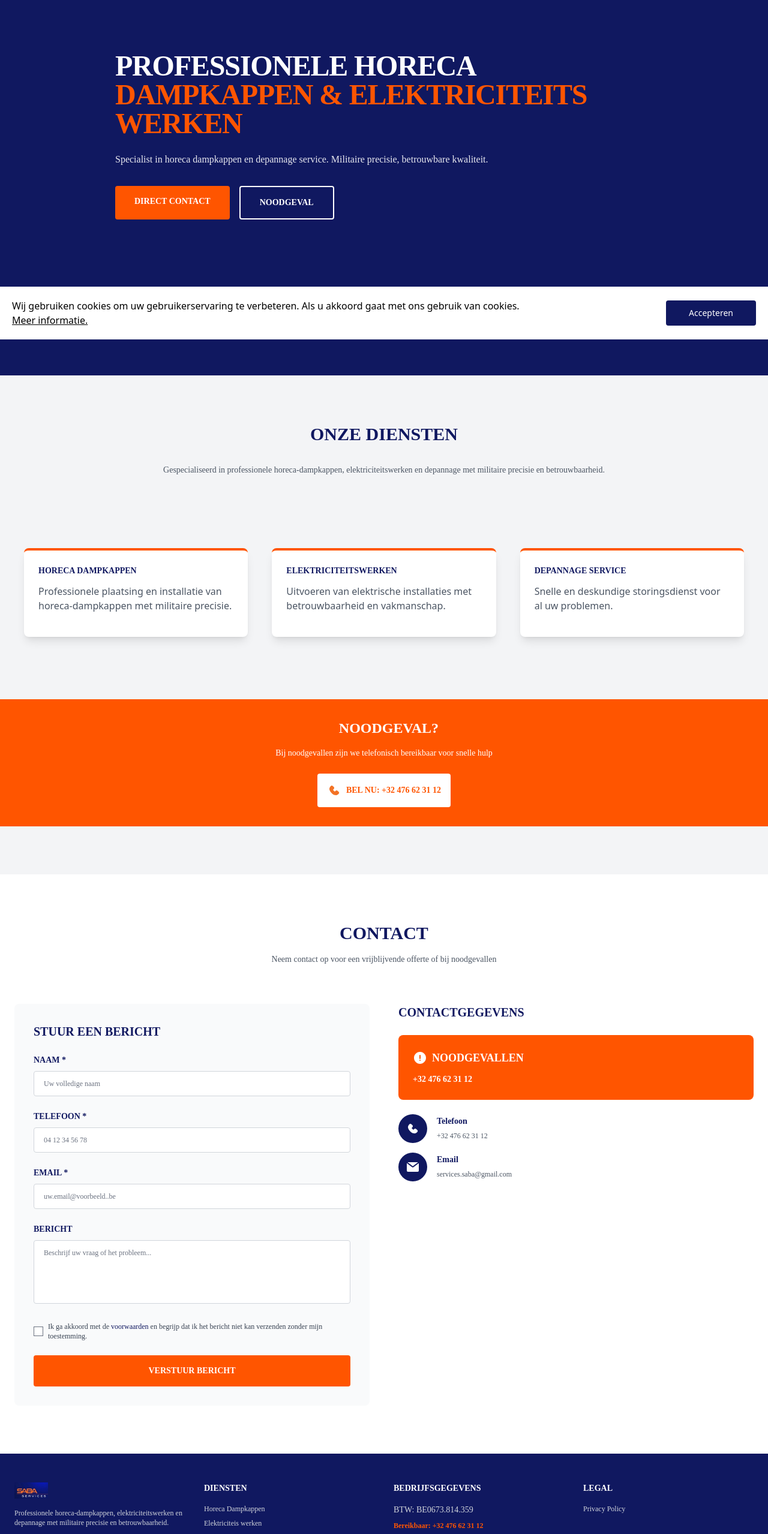
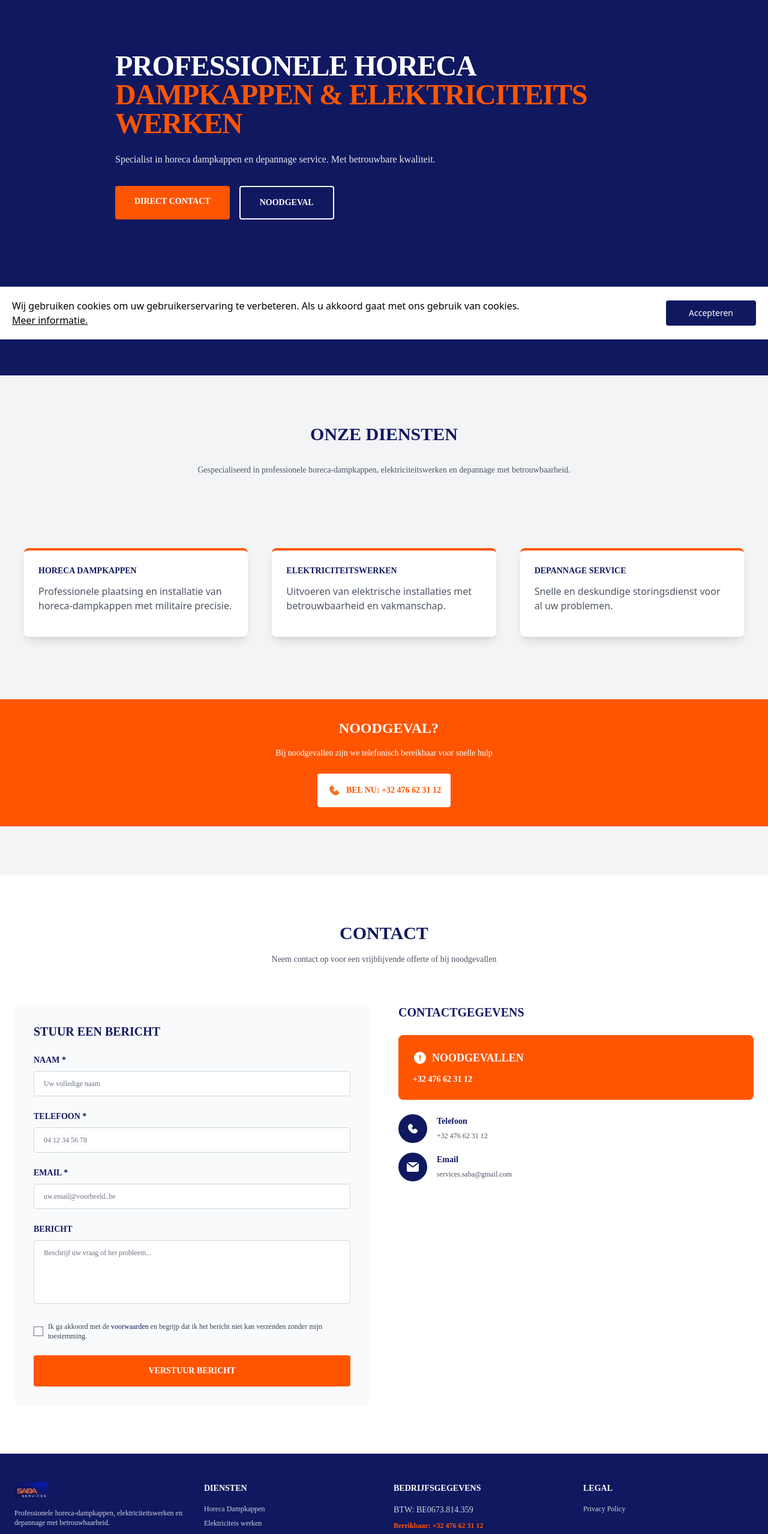
Before and after one commit to MilanMareels/SabaServices, a React (Vite) app: page / in a window 1280 px wide. Shown: the part 234-2792 px from the top of the page at 60% size. Built offline with nearby package versions, Linux system fonts and the light colour scheme; no server answers.

Commit message:
fix mili

```diff
--- a/src/components/Footer.tsx
+++ b/src/components/Footer.tsx
@@ -9,7 +9,7 @@ export default function FooterSection() {
               <img src="/logo.JPG" alt="Logo - SabaServices" className="w-14" />
               <h3 className="font-bold tracking-wider nulschock text-sm">{companyName}</h3>
             </div>
-            <p className="text-gray-300 mb-4 nulschock text-xs">Professionele horeca-dampkappen, elektriciteitswerken en depannage met militaire precisie en betrouwbaarheid.</p>
+            <p className="text-gray-300 mb-4 nulschock text-xs">Professionele horeca-dampkappen, elektriciteitswerken en depannage met betrouwbaarheid.</p>
           </div>
 
           <div>
--- a/src/components/Header.tsx
+++ b/src/components/Header.tsx
@@ -10,9 +10,7 @@ export default function Header() {
               <span className="text-[#FF5500]">DAMPKAPPEN & ELEKTRICITEITS WERKEN</span>
             </h1>
 
-            <p className="mb-8 opacity-90 leading-relaxed nulschock text-xs sm:text-sm md:text-base">
-              Specialist in horeca dampkappen en depannage service. Militaire precisie, betrouwbare kwaliteit.
-            </p>
+            <p className="mb-8 opacity-90 leading-relaxed nulschock text-xs sm:text-sm md:text-base">Specialist in horeca dampkappen en depannage service. Met betrouwbare kwaliteit.</p>
             <div className="flex flex-col sm:flex-row gap-4">
               <a href="#contact" className="bg-[#FF5500] hover:bg-[#FF5500] text-white px-6 py-3 sm:px-8 sm:py-4 rounded font-bold text-sm transition-colors text-center nulschock">
                 DIRECT CONTACT
--- a/src/components/ServiceSection.tsx
+++ b/src/components/ServiceSection.tsx
@@ -6,9 +6,7 @@ export default function ServiceSection() {
     <section className="flex justify-center items-center flex-col bg-gray-100 py-20" id="services">
       <div className="text-center mb-16">
         <h2 className="text-3xl font-bold text-[#101860] mb-4 nulschock">ONZE DIENSTEN</h2>
-        <p className="text-sm text-gray-600 max-w-3xl mx-auto nulschock p-4">
-          Gespecialiseerd in professionele horeca-dampkappen, elektriciteitswerken en depannage met militaire precisie en betrouwbaarheid.
-        </p>
+        <p className="text-sm text-gray-600 max-w-3xl mx-auto nulschock p-4">Gespecialiseerd in professionele horeca-dampkappen, elektriciteitswerken en depannage met betrouwbaarheid.</p>
       </div>
       <section className="grid md:grid-cols-3 sm:grid-cols-1 xs:grid-cols-1 gap-10 p-10 m-auto">
         {serviceItems.map((i, index) => (
```
